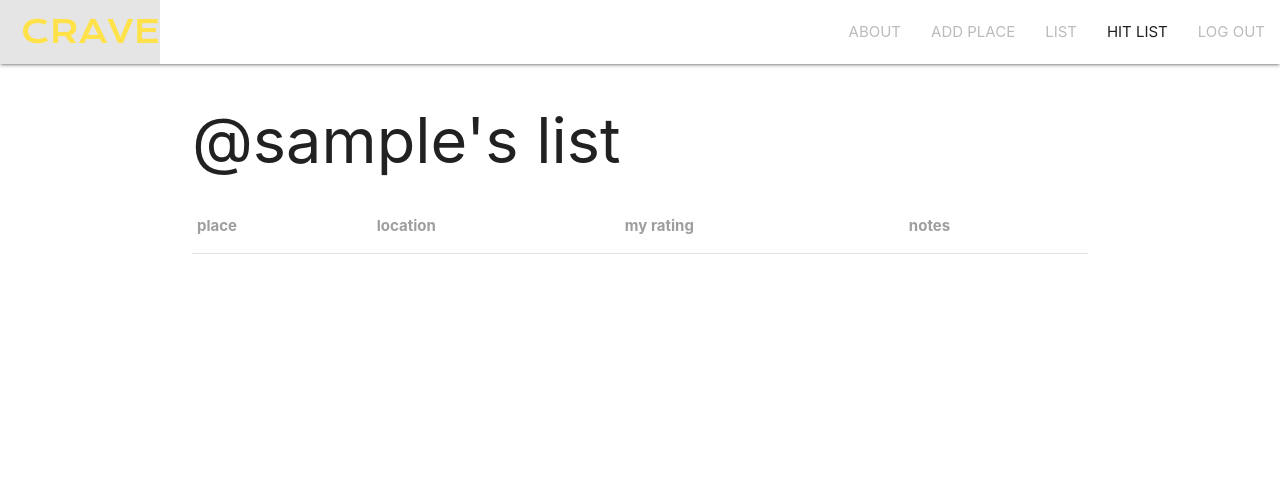
After one commit to mandoe310/crave-app, a Django app: page /places/hitlist in a window 1280 px wide. The commit adds this page. Shown: the top 494 px of the page. Run offline with Django 4.2, Linux system fonts and the light colour scheme; a user stored in the database is signed in; tables that the repository leaves empty hold one stand-in row (values such as "Sample post"); lists and menus that the app fills with data are empty; some libraries are stand-ins or nearby versions.

Commit message:
changes to the model, allow users to add status and type to their places, add hitlist and list

```diff
--- a/main_app/static/css/style.css
+++ b/main_app/static/css/style.css
@@ -16,6 +16,9 @@ nav  {
     color:#FFE24A;
     font-family: 'Krona One', sans-serif;
   }
+
+
+
   nav .right a {
     color:#bbb
   }
--- a/main_app/templates/base.html
+++ b/main_app/templates/base.html
@@ -25,6 +25,7 @@
                     {% if user.is_authenticated %}
                     <li><a href="{% url 'places_create' %}" id = "create-link">ADD PLACE</a></li>
                     <li><a href="{% url 'index' %}" id="list-link">LIST</a></li>
+                    <li><a href="{% url 'hitlist_index' %}" id="hitlist-link">HIT LIST</a></li>
                     <li><a href="{% url 'logout' %}">LOG OUT</a></li>
                     {% else %}
                     <li><a href="{% url 'signup' %}">SIGN UP</a></li>
--- /dev/null
+++ b/main_app/templates/places/hitlist.html
@@ -0,0 +1,41 @@
+{% extends 'base.html' %}
+{%block content%}
+<h1 id="list-title"><span >@{{user.username}}'s</span> list</h1>
+
+<table>
+    <thead>
+        <tr class="grey-text">
+            <th>place</th>
+            <th>location</th>
+            <th>my rating</th>
+            <th>notes</th>
+        </tr>
+    </thead>
+    <tbody>
+        {% for place in places%}
+            <tr class="clickable" data-href="{%url 'detail' place.id %}">
+                <td>
+                    <a id="place-name">{{ place.name }}</a>
+                    <br><span class="grey-text">{{place.get_place_type_display}}</span>
+                </td>
+
+                <td>{{ place.location }}</td>
+                <td>{{ place.get_rating_display }}</td>
+                <td>{{ place.notes }}</td>
+            </tr>
+
+        </tbody>
+        {% endfor %}
+    </tbody>
+</table>
+<script>
+
+const clickable=document.querySelectorAll(".clickable");
+clickable.forEach(clickable => {
+    clickable.addEventListener('click', () =>{
+        window.location.href = clickable.getAttribute('data-href');
+    });
+});
+
+</script>
+{% endblock %}
--- a/main_app/urls.py
+++ b/main_app/urls.py
@@ -5,6 +5,7 @@ urlpatterns = [
     path('',views.home,name='home'),
     path('about/', views.about, name='about'),
     path('places/', views.places_index, name='index'),
+    path('places/hitlist', views.hitlist_index, name='hitlist_index'),
     path('places/create/', views.PlaceCreate.as_view(),name='places_create'),
     path('places/<int:place_id>/add_photo/', views.add_photo, name='add_photo'),
     path('places/<int:place_id>/', views.places_detail, name='detail'),
--- a/main_app/views.py
+++ b/main_app/views.py
@@ -25,7 +25,7 @@ def about(request):
 
 @login_required
 def places_index(request):
-  places = Place.objects.filter(user=request.user)
+  places = Place.objects.filter(user=request.user, status="B")
   return render(request, 'places/index.html', {
     'places': places
   })
@@ -38,9 +38,16 @@ def places_detail(request, place_id):
         'user': place.user
     })
 
+@login_required
+def hitlist_index(request):
+  places = Place.objects.filter(user=request.user, status='H')
+  return render(request, 'places/hitlist.html', {
+    'places': places
+  })
+
 class PlaceCreate(LoginRequiredMixin, CreateView):
     model = Place
-    fields = ['name', 'location', 'notes', 'rating']
+    fields = ['name', 'status', 'location', 'place_type', 'notes', 'rating']
 
     def form_valid(self, form):
      form.instance.user = self.request.user
@@ -48,7 +55,7 @@ class PlaceCreate(LoginRequiredMixin, CreateView):
 
 class PlaceUpdate(LoginRequiredMixin, UpdateView):
     model = Place
-    fields = '__all__'
+    fields = ['name', 'status', 'location', 'place_type', 'notes', 'rating']
 
 class PlaceDelete(LoginRequiredMixin, DeleteView):
     model = Place
```
Also changed, not shown: main_app/models.py (+17 -2 lines), main_app/templates/main_app/place_form.html (+6 -1 lines), main_app/migrations/0006_place_status_alter_place_notes_alter_place_rating.py (added).
